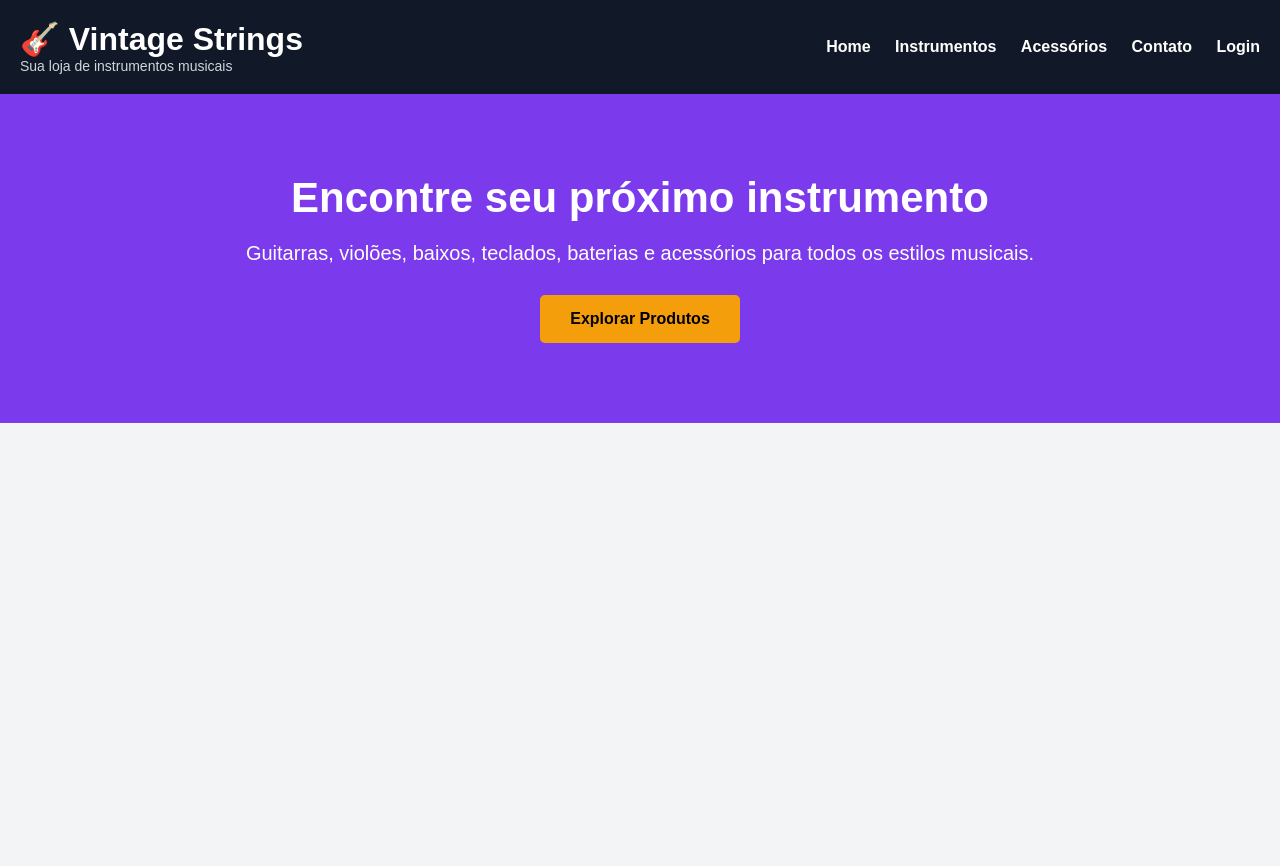
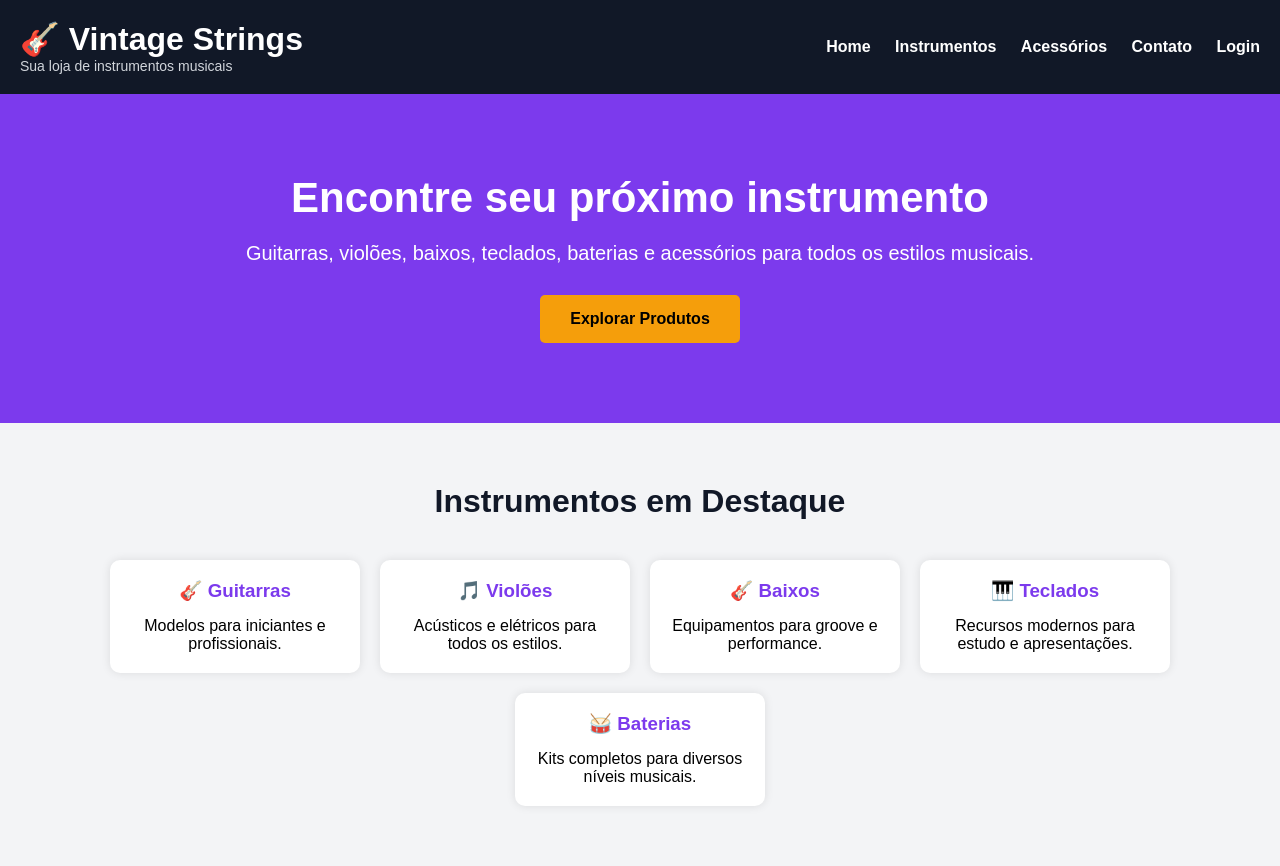
Before and after one commit to arthur-peres-souza/vintage-strings, a plain HTML site: page index.html in a window 1280 px wide. Before the commit the page ends 800 px from the top, so only its background shows below. Drawn offline with Linux system fonts and the light colour scheme.

Commit message:
Adiciona banner e cards de instrumentos

```diff
--- a/css/style.css
+++ b/css/style.css
@@ -72,3 +72,38 @@ nav a:hover {
 .banner button:hover {
     background-color: #d97706;
 }
+.produtos {
+    padding: 60px 20px;
+    text-align: center;
+}
+
+.produtos h2 {
+    font-size: 32px;
+    color: #111827;
+    margin-bottom: 40px;
+}
+
+.cards {
+    display: flex;
+    justify-content: center;
+    gap: 20px;
+    flex-wrap: wrap;
+}
+
+.card {
+    background-color: white;
+    width: 250px;
+    padding: 20px;
+    border-radius: 10px;
+    box-shadow: 0 0 10px rgba(0,0,0,0.1);
+    transition: 0.3s;
+}
+
+.card:hover {
+    transform: scale(1.05);
+}
+
+.card h3 {
+    color: #7C3AED;
+    margin-bottom: 15px;
+}
--- a/index.html
+++ b/index.html
@@ -8,7 +8,6 @@
 
     <link rel="stylesheet" href="css/style.css">
 </head>
-<script src="js/script.js"></script>
 <body>
     <header>
     <div class="logo">
@@ -23,8 +22,8 @@
         <a href="#">Contato</a>
         <a href="login.html">Login</a>
     </nav>
-</header>
-<section class="banner">
+    </header>
+    <section class="banner">
 
     <h2>Encontre seu próximo instrumento</h2>
 
@@ -37,6 +36,41 @@
         <button>Explorar Produtos</button>
     </a>
 
+    </section>
+<section class="produtos">
+
+    <h2>Instrumentos em Destaque</h2>
+
+    <div class="cards">
+
+        <div class="card">
+            <h3>🎸 Guitarras</h3>
+            <p>Modelos para iniciantes e profissionais.</p>
+        </div>
+
+        <div class="card">
+            <h3>🎵 Violões</h3>
+            <p>Acústicos e elétricos para todos os estilos.</p>
+        </div>
+
+        <div class="card">
+            <h3>🎸 Baixos</h3>
+            <p>Equipamentos para groove e performance.</p>
+        </div>
+
+        <div class="card">
+            <h3>🎹 Teclados</h3>
+            <p>Recursos modernos para estudo e apresentações.</p>
+        </div>
+
+        <div class="card">
+            <h3>🥁 Baterias</h3>
+            <p>Kits completos para diversos níveis musicais.</p>
+        </div>
+
+    </div>
+
 </section>
+    <script src="js/script.js"></script>
 </body>
 </html>
```
